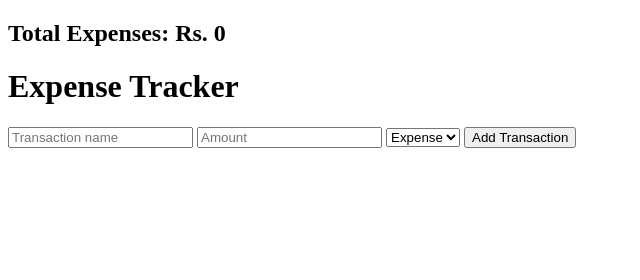
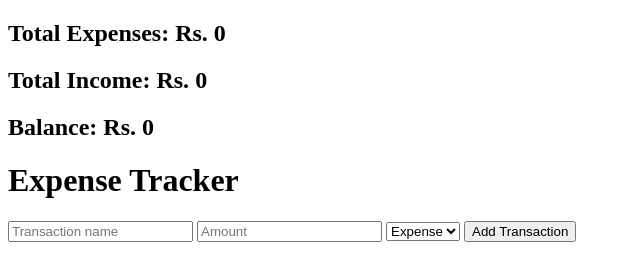
Before and after one commit to anoymus333/Expense-Tracker, a plain HTML site: page index.html in a window 1280 px wide. Shown: the whole page, without its empty margins (0-640 px from the left). Drawn offline with Linux system fonts and the light colour scheme.

Commit message:
make balance and total income element

```diff
--- a/ExpenseTracker.js
+++ b/ExpenseTracker.js
@@ -1,5 +1,7 @@
 const savedTransaction = JSON.parse(localStorage.getItem('transactions'));
 const transactions = savedTransaction || [];
+const totalIncomeElement = document.getElementById('total-income');
+const balanceElement = document.getElementById('balance');
 const totalExpensesElement = document.getElementById('total-expenses');
 const form = document.getElementById('transaction-form');
 const nameInput = document.getElementById('transaction-name');
@@ -16,9 +18,17 @@ function renderTransactions() {
         item.textContent = `${transaction.name}: ${sign}${Math.abs(transaction.amount)}`;
         transactionList.append(item);
     }
-    const totalExpenses =  transactions.filter(transaction => transaction.type === 'expense').reduce((sum, transaction) => sum + transaction.amount, 0);
+    const totalIncome = transactions
+        .filter(transaction => transaction.type === 'income')
+        .reduce((sum, transaction) => sum + Math.abs(transaction.amount), 0);
+        totalIncomeElement.textContent = totalIncome;
+    const totalExpenses = transactions
+        .filter(transaction => transaction.type === 'expense')
+        .reduce((sum, transaction) => sum + Math.abs(transaction.amount), 0);
     totalExpensesElement.textContent = totalExpenses;
-    }
+    const balance = totalIncome - totalExpenses;
+    balanceElement.textContent = balance;
+}
 
 
 renderTransactions();
--- a/index.html
+++ b/index.html
@@ -8,6 +8,8 @@
 </head>
 <body>
     <h2>Total Expenses: Rs. <span id="total-expenses">0</span></h2>
+    <h2>Total Income: Rs. <span id="total-income">0</span></h2>
+    <h2>Balance: Rs. <span id="balance">0</span></h2>
     <div id="transaction-list"></div>
     <h1>Expense Tracker</h1>
 
```
